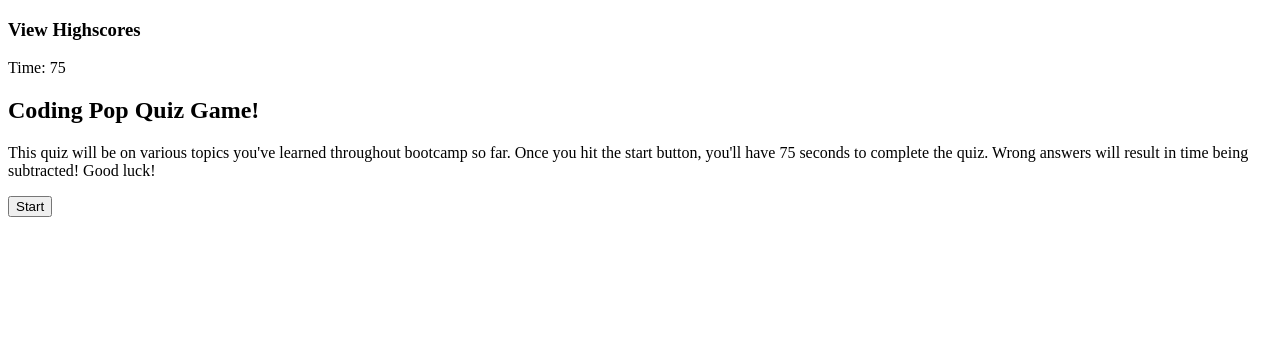
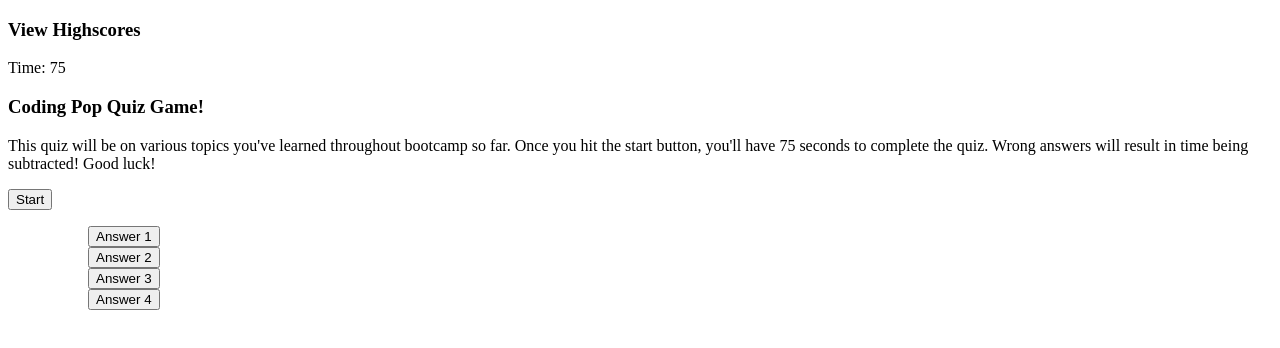
Before and after one commit to CharlesCoxC3/PopQuiz, a plain HTML site: page index.html in a window 1280 px wide. Drawn offline with Linux system fonts and the light colour scheme.

Commit message:
made answer bttns, and question section

```diff
--- a/index.html
+++ b/index.html
@@ -14,13 +14,22 @@
     </header>
     <main>
         <section>
-            <div class="pop-quiz-card">
+            <div class="pop-quiz-container">
+                <section id="homescreen">
                 <h1>Coding Pop Quiz Game!</h1>
                     <p>This quiz will be on various topics you've learned throughout
                         bootcamp so far. Once you hit the start button, you'll have 75 seconds to
                         complete the quiz. Wrong answers will result in time being subtracted! Good luck!
                     </p>
                     <button class="start-button">Start</button>
+                </section>
+                <section class="hide" id="questions"></section>
+                <ul class="answer-btn">
+                    <ol><button class="btn">Answer 1</button></ol>
+                    <ol><button class="btn">Answer 2</button></ol>
+                    <ol><button class="btn">Answer 3</button></ol>
+                    <ol><button class="btn">Answer 4</button></ol>
+                </ul>
 
             </div>
         </section>
```
